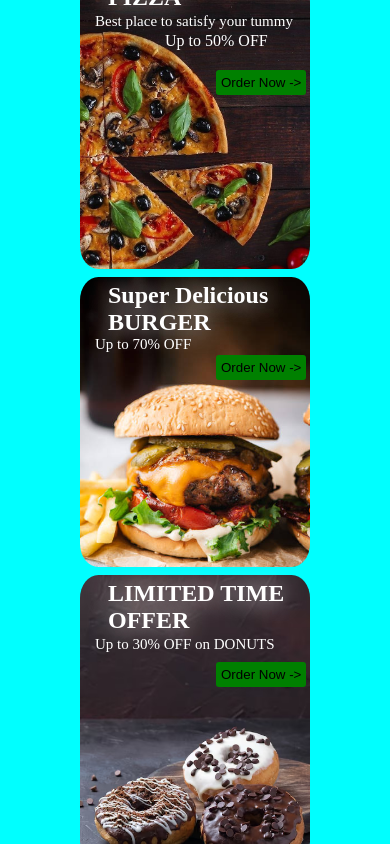
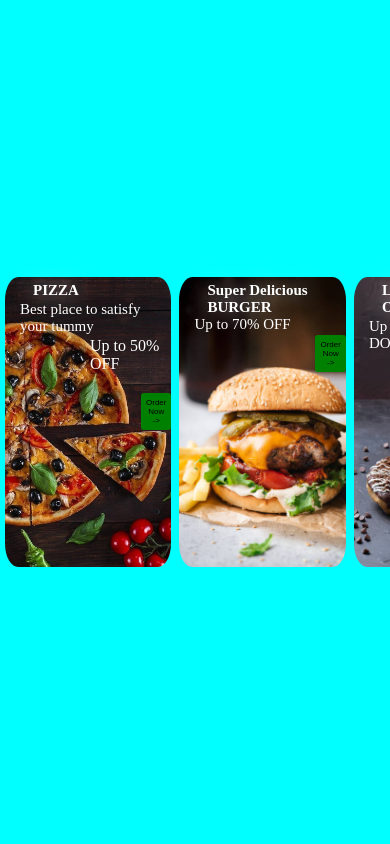
Before and after one commit to ManasaT22/mediaquery, a plain HTML site: page Index.html in a window 390 px wide. Drawn offline with Linux system fonts and the light colour scheme.

Commit message:
Update Index.html

```diff
--- a/Index.html
+++ b/Index.html
@@ -16,8 +16,8 @@
             background-color: aqua;
             padding: 5px;
             display: flex;
-            justify-content: center;
-            align-items: start;
+            justify-content: space-evenly;
+            gap: 8px;
             overflow: scroll;
         }
      .box{
@@ -29,7 +29,6 @@
             background-size: cover;
             color: white;
         border-radius: 8%;
-    margin: 4px;
                  }
      .heading{
         margin-top: 5px;
@@ -62,7 +61,6 @@
             background-size: cover;
             color: white;
         border-radius: 8%;
-        margin: 4px;
      }
      .sub1{
 
@@ -80,13 +78,12 @@
      .box2{
         width: 230px;
             min-height: 290px;
-            max-width: 290px;
+            max-height: 290px;
             background-color: rgb(109, 103, 103);
             background-image: url(donuts.png);
             background-size: cover;
             color: white;
         border-radius: 8%;
-        margin: 4px;
      }
      .but2{
         background-color: green;
@@ -111,6 +108,18 @@
                 padding: 5px;
               }
      }
+          @media(max-width:500px){
+            .container{
+                flex-direction: row;
+            }
+            .heading{
+                font-size: 15px;
+            }
+            button{
+                padding: 6px;
+                font-size: 8px;
+            }
+        }
     </style>
 </head>
 <body>
```
